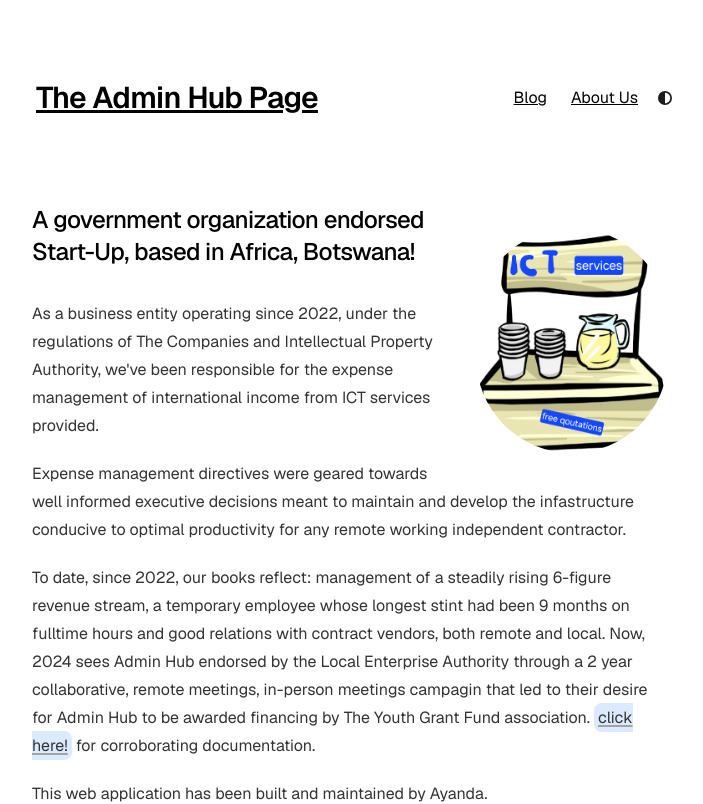
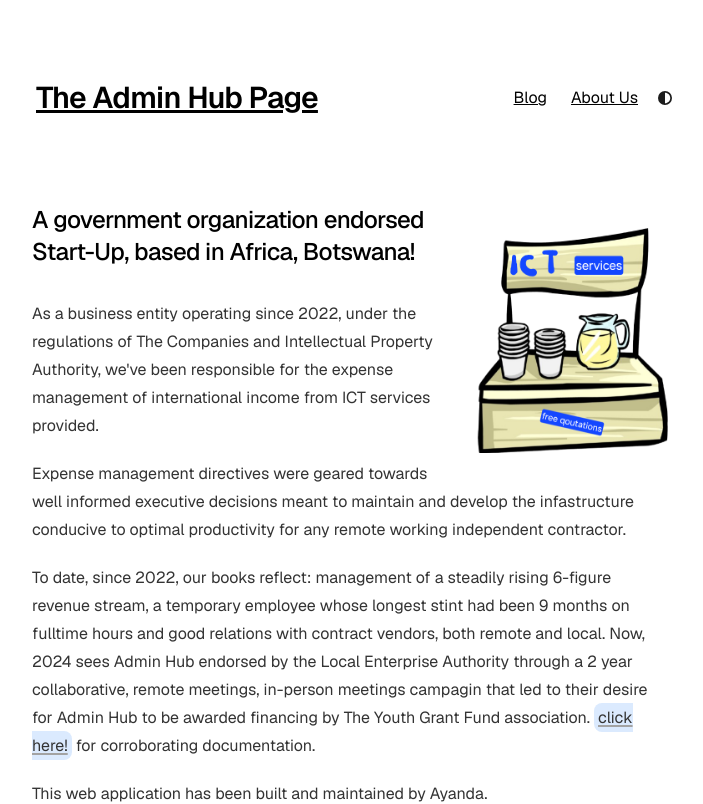
Before and after one commit to gatshaayanda/Admin_Hub, a Next.js app: page / in a window 1280 px wide. Shown: the top 804 px of the page, without its empty margins (288-991 px from the left). Built offline with nearby package versions, Linux system fonts and the light colour scheme.

Commit message:
Update page.tsx

```diff
--- a/app/page.tsx
+++ b/app/page.tsx
@@ -9,7 +9,7 @@
         <Image
           src="/Logo.png"
           alt="Profile photo"
-          className="rounded-full block  p-1 hover:grayscale lg:mt-5 mt-0 lg:mb-5 mb-10 mx-auto sm:float-right sm:ml-5 sm:mb-5 hover:grayscale"
+          className=" block  p-1 hover:grayscale lg:mt-5 mt-0 lg:mb-5 mb-10 mx-auto sm:float-right sm:ml-5 sm:mb-5 hover:grayscale"
                         // "     ^bg-gray-100                                                                   ^grayscale"
           unoptimized
           width={200}
```
